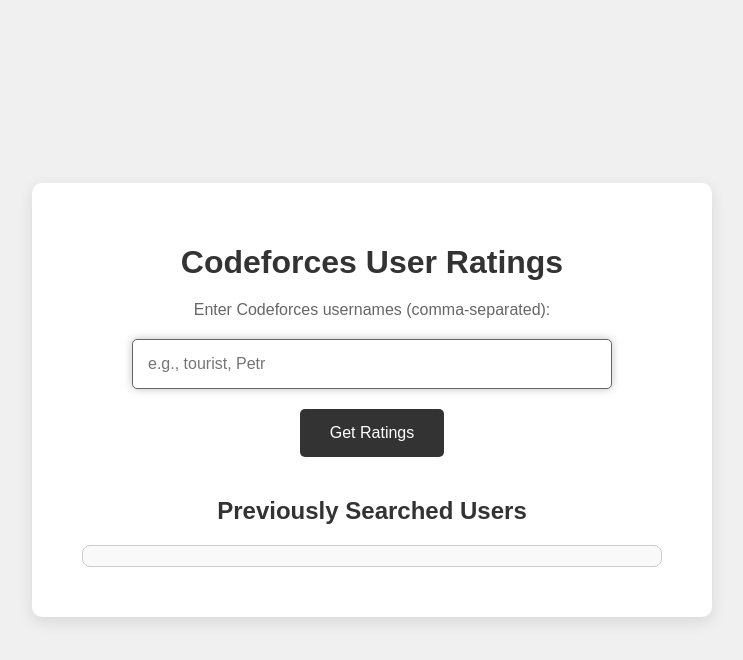
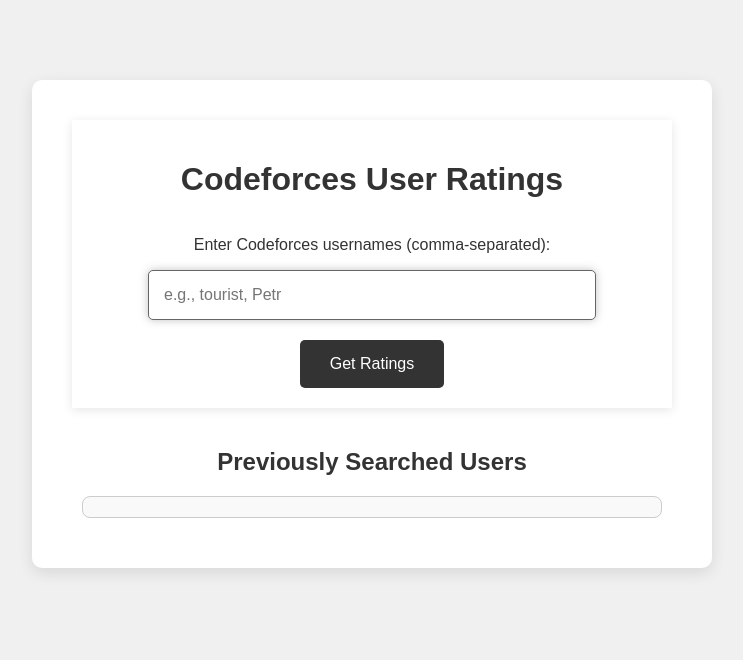
Before and after one commit to Gladiator12410/cp, a plain HTML site: page lol/index.html in a window 1280 px wide. Shown: the whole page, without its empty margins (268-1011 px from the left). Drawn offline with Linux system fonts and the light colour scheme.

Commit message:
Update index.html
scroll fixes

```diff
--- a/lol/index.html
+++ b/lol/index.html
@@ -5,7 +5,20 @@
     <meta name="viewport" content="width=device-width, initial-scale=1.0">
     <title>Codeforces User Ratings</title>
     <style>
-        /* Overall theme styling */
+      .searchbar {
+        display: flex;
+        justify-content: center;
+        align-items: center;
+        margin-bottom: 20px;
+        flex-direction: column;
+        position: sticky; /* Pin it to the top */
+        top: 0;
+        z-index: 100;
+        background-color: white;
+        padding: 20px;
+        box-shadow: 0 2px 10px rgba(0, 0, 0, 0.1); /* Adds shadow */
+    }
+
     body {
         font-family: Arial, sans-serif;
         background-color: #f0f0f0;
@@ -14,8 +27,9 @@
         padding: 0;
         display: flex;
         justify-content: center;
-            align-items: center;
+        align-items: flex-start;
         height: 100vh;
+        overflow-y: auto;
     }
 
     .container {
@@ -26,19 +40,9 @@
         width: 100%;
         max-width: 600px;
         text-align: center;
+        margin-top: 80px; /* Space between the search bar and container */
     }
 
-        h1 {
-            margin-bottom: 20px;
-            color: #333;
-        }
-
-        p {
-            margin-bottom: 20px;
-            color: #666;
-        }
-
-        /* Input field styling */
     input {
         width: 80%;
         padding: 15px;
@@ -55,7 +59,6 @@
         box-shadow: 0 0 8px rgba(102, 102, 102, 0.4);
     }
 
-        /* Button styling */
     button {
         background-color: #333;
         color: #fff;
@@ -87,7 +90,6 @@
         color: #333;
     }
 
-        /* Ensure the page scrolls properly */
     body, html {
         height: 100%;
         margin: 0;
@@ -96,7 +98,6 @@ body, html {
         scroll-behavior: smooth;
     }
 
-/* Adjust the container for previous search results */
     #previousResults {
         max-height: 80vh; /* Set a maximum height for the container */
         overflow-y: auto; /* Allow vertical scrolling inside the container */
@@ -107,22 +108,24 @@ body, html {
         background-color: #f9f9f9;
     }
 
-/* Optional: Ensure that large numbers of results are nicely spaced */
     .result-item {
         margin-bottom: 10px;
         padding: 10px;
-    background-color: #eee; /* Make individual items stand out */
+        background-color: #eee;
         border-radius: 4px;
     }
+
 
     </style>
 </head>
 <body>
+  <div></div>
     <div class="container">
-        <h1>Codeforces User Ratings</h1>
+      <div class="searchbar"><h1>Codeforces User Ratings</h1>
         <p>Enter Codeforces usernames (comma-separated):</p>
         <input type="text" id="usernames" placeholder="e.g., tourist, Petr" onkeydown="handleKey(event)">
-        <button onclick="getUserRatings()">Get Ratings</button>
+        <button onclick="getUserRatings()">Get Ratings</button></div>
+
         <div class="results" id="results"></div>
 
         <h2>Previously Searched Users</h2>
```
Lines whose indentation alone changed are shown as unchanged.
